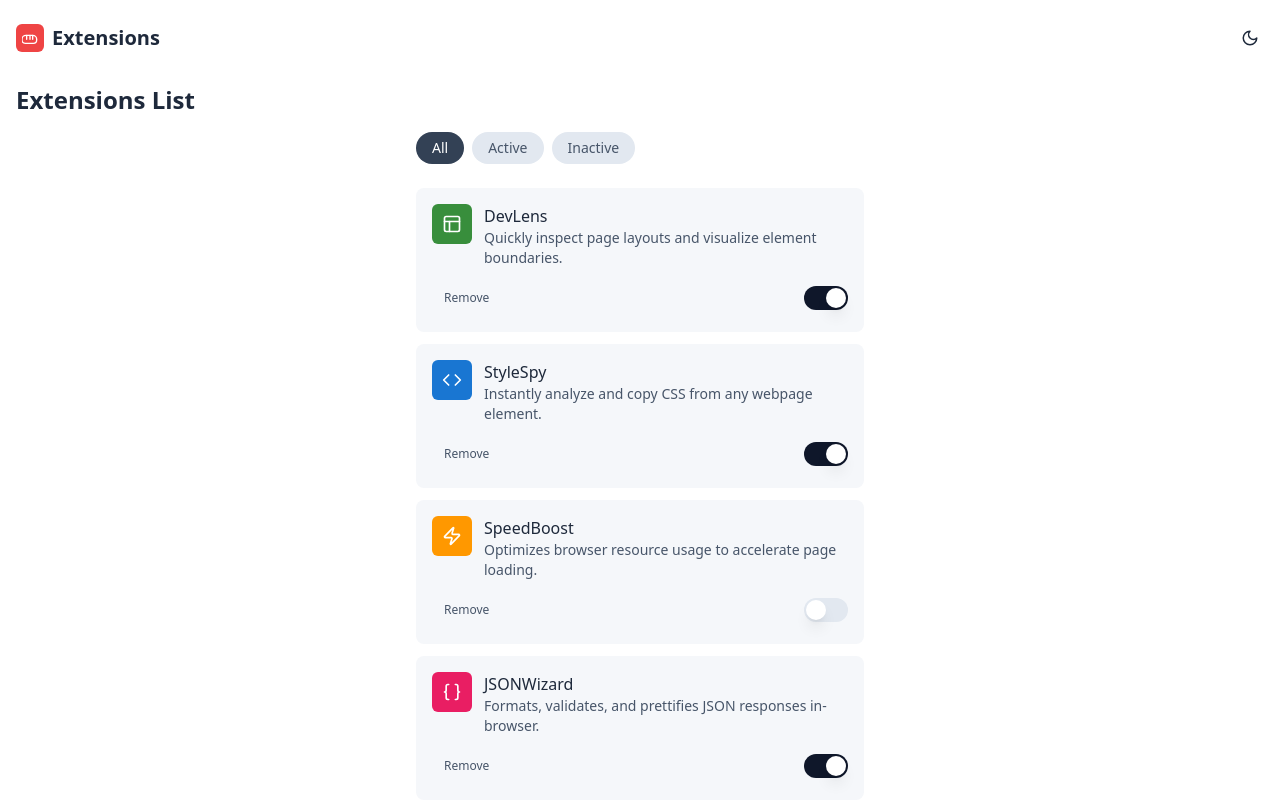
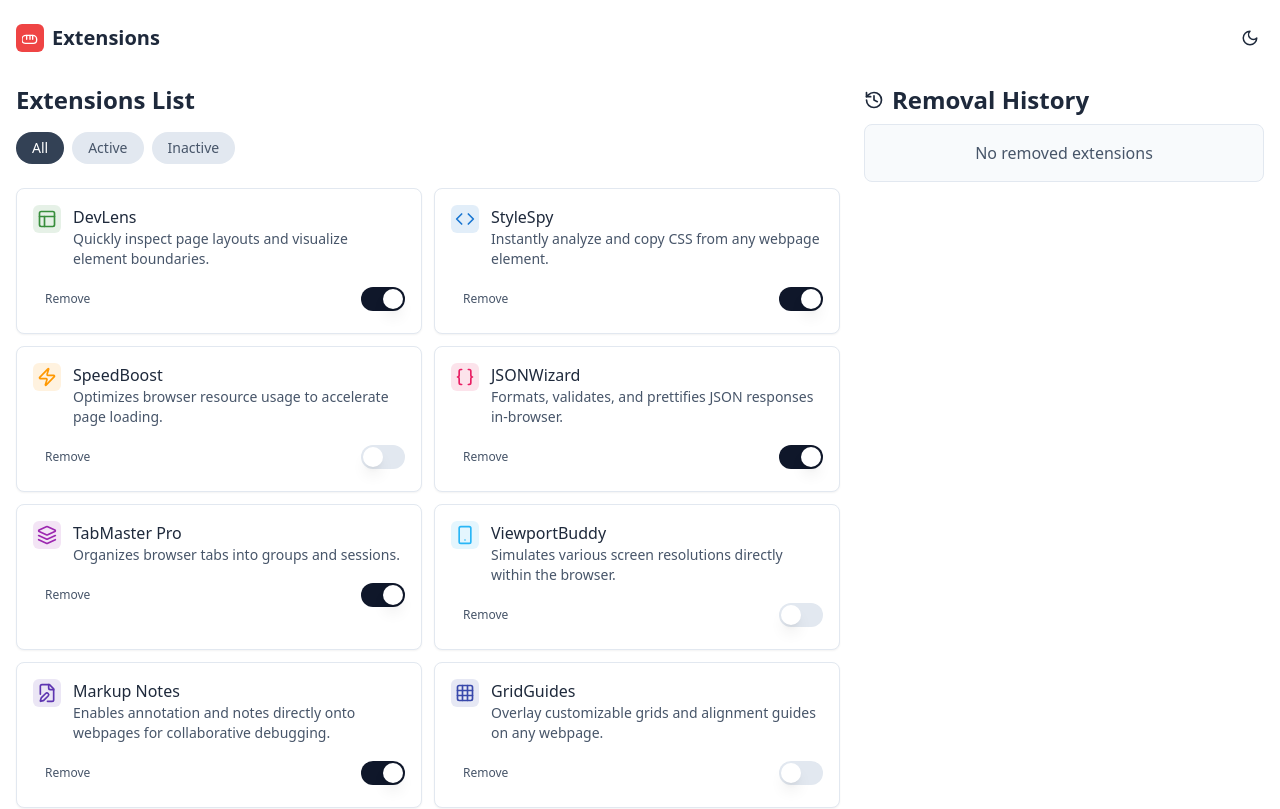
Before and after one commit to ChatWithAIGit/quick-thing-maker, a React (Vite) app: page / in a window 1280 px wide. Shown: the top 809 px of the page. Built offline with nearby package versions, Linux system fonts and the light colour scheme.

Commit message:
feat: Implement extension history
Adds functionality to track removed extensions and re-add them.

```diff
--- a/src/components/ExtensionCard.tsx
+++ b/src/components/ExtensionCard.tsx
@@ -25,7 +25,7 @@ const ExtensionCard = ({
   onRemove,
 }: ExtensionCardProps) => {
   return (
-    <div className="card-container rounded-lg p-4 flex flex-col gap-3 transition-colors duration-300">
+    <div className="card-container rounded-lg p-4 flex flex-col gap-3 border border-slate-200 dark:border-slate-800 shadow-sm hover:shadow-md transition-all duration-300 bg-white dark:bg-slate-900">
       <div className="flex items-start gap-3">
         <ExtensionIcon icon={icon} color={iconColor} />
         <div className="flex-1">
--- a/src/components/ExtensionIcon.tsx
+++ b/src/components/ExtensionIcon.tsx
@@ -1,21 +1,20 @@
 
 import React from "react";
 import { LucideIcon } from "lucide-react";
-import { cn } from "@/lib/utils";
 
 interface ExtensionIconProps {
   icon: LucideIcon;
   color: string;
-  className?: string;
+  size?: number;
 }
 
-const ExtensionIcon = ({ icon: Icon, color, className }: ExtensionIconProps) => {
+const ExtensionIcon = ({ icon: Icon, color, size = 20 }: ExtensionIconProps) => {
   return (
     <div
-      className={cn("extension-icon", className)}
-      style={{ backgroundColor: color }}
+      className="rounded-md flex items-center justify-center p-1"
+      style={{ backgroundColor: `${color}20` }}
     >
-      <Icon size={20} />
+      <Icon size={size} color={color} />
     </div>
   );
 };
--- a/src/components/ExtensionsList.tsx
+++ b/src/components/ExtensionsList.tsx
@@ -23,11 +23,12 @@ const ExtensionsList = ({ extensions, onToggle, onRemove }: ExtensionsListProps)
   });
 
   return (
-    <div className="w-full max-w-md mx-auto">
+    <div className="w-full">
       <FilterTabs activeFilter={activeFilter} setActiveFilter={setActiveFilter} />
 
-      <div className="space-y-3 mt-6">
-        {filteredExtensions.map((extension) => (
+      <div className="grid grid-cols-1 md:grid-cols-2 gap-3 mt-6">
+        {filteredExtensions.length > 0 ? (
+          filteredExtensions.map((extension) => (
             <ExtensionCard
               key={extension.id}
               name={extension.name}
@@ -38,7 +39,12 @@ const ExtensionsList = ({ extensions, onToggle, onRemove }: ExtensionsListProps)
               onToggle={(active) => onToggle(extension.id, active)}
               onRemove={() => onRemove(extension.id)}
             />
-        ))}
+          ))
+        ) : (
+          <div className="col-span-full py-8 text-center text-slate-500 dark:text-slate-400">
+            No extensions found matching your filter
+          </div>
+        )}
       </div>
     </div>
   );
--- /dev/null
+++ b/src/components/RemovedExtensionsList.tsx
@@ -0,0 +1,51 @@
+
+import React from "react";
+import { Extension } from "@/types/extension";
+import { Button } from "@/components/ui/button";
+import ExtensionIcon from "./ExtensionIcon";
+import { RotateCcw } from "lucide-react";
+
+interface RemovedExtensionsListProps {
+  removedExtensions: Extension[];
+  onRestore: (id: string) => void;
+}
+
+const RemovedExtensionsList = ({
+  removedExtensions,
+  onRestore
+}: RemovedExtensionsListProps) => {
+  if (removedExtensions.length === 0) {
+    return (
+      <div className="rounded-lg p-4 border border-slate-200 dark:border-slate-800 bg-slate-50 dark:bg-slate-900/50 text-center">
+        <p className="text-slate-600 dark:text-slate-400">No removed extensions</p>
+      </div>
+    );
+  }
+
+  return (
+    <div className="space-y-3">
+      {removedExtensions.map((extension) => (
+        <div
+          key={extension.id}
+          className="rounded-lg p-3 flex items-center gap-3 border border-slate-200 dark:border-slate-800 bg-white dark:bg-slate-900"
+        >
+          <ExtensionIcon icon={extension.icon} color={extension.iconColor} size={16} />
+          <div className="flex-1">
+            <h4 className="font-medium text-sm text-slate-800 dark:text-white">{extension.name}</h4>
+          </div>
+          <Button
+            variant="ghost"
+            size="sm"
+            className="text-xs flex items-center gap-1"
+            onClick={() => onRestore(extension.id)}
+          >
+            <RotateCcw size={14} />
+            Restore
+          </Button>
+        </div>
+      ))}
+    </div>
+  );
+};
+
+export default RemovedExtensionsList;
--- a/src/pages/Index.tsx
+++ b/src/pages/Index.tsx
@@ -1,3 +1,4 @@
+
 import React, { useState } from "react";
 import {
   Code,
@@ -14,12 +15,14 @@ import {
   FileCode,
   Terminal,
   Sun,
-  Moon
+  Moon,
+  History
 } from "lucide-react";
 import { Extension } from "@/types/extension";
 import ExtensionsList from "@/components/ExtensionsList";
 import { toast } from "@/hooks/use-toast";
 import { useTheme } from "@/providers/ThemeProvider";
+import RemovedExtensionsList from "@/components/RemovedExtensionsList";
 
 const Index = () => {
   const { theme, toggleTheme } = useTheme();
@@ -122,6 +125,8 @@ const Index = () => {
     },
   ]);
 
+  const [removedExtensions, setRemovedExtensions] = useState<Extension[]>([]);
+
   const handleToggle = (id: string, active: boolean) => {
     setExtensions(
       extensions.map((ext) =>
@@ -143,17 +148,38 @@ const Index = () => {
   const handleRemove = (id: string) => {
     const extension = extensions.find((ext) => ext.id === id);
     if (extension) {
+      // Add to removed extensions history
+      setRemovedExtensions([...removedExtensions, extension]);
+
+      // Remove from active extensions
       setExtensions(extensions.filter((ext) => ext.id !== id));
+
       toast({
         title: `${extension.name} removed`,
-        description: "The extension has been removed from your browser.",
+        description: "The extension has been moved to your removal history.",
+      });
+    }
+  };
+
+  const handleRestore = (id: string) => {
+    const extension = removedExtensions.find((ext) => ext.id === id);
+    if (extension) {
+      // Add back to active extensions
+      setExtensions([...extensions, extension]);
+
+      // Remove from removed extensions history
+      setRemovedExtensions(removedExtensions.filter((ext) => ext.id !== id));
+
+      toast({
+        title: `${extension.name} restored`,
+        description: "The extension has been added back to your active list.",
       });
     }
   };
 
   return (
     <div className="min-h-screen bg-lighter dark:bg-darker transition-colors duration-300">
-      <div className="container py-6 px-4">
+      <div className="container py-6 px-4 mx-auto max-w-7xl">
         <header className="flex items-center justify-between mb-4">
           <div className="flex items-center gap-2">
             <div className="w-7 h-7 bg-red-500 rounded-md flex items-center justify-center">
@@ -177,13 +203,27 @@ const Index = () => {
           </button>
         </header>
 
-        <h2 className="text-2xl font-bold text-slate-800 dark:text-white mt-8 mb-2">Extensions List</h2>
+        <div className="grid grid-cols-1 lg:grid-cols-3 gap-6">
+          <div className="lg:col-span-2">
+            <h2 className="text-2xl font-bold text-slate-800 dark:text-white mt-4 mb-2">Extensions List</h2>
+            <ExtensionsList
+              extensions={extensions}
+              onToggle={handleToggle}
+              onRemove={handleRemove}
+            />
+          </div>
 
-        <ExtensionsList
-          extensions={extensions}
-          onToggle={handleToggle}
-          onRemove={handleRemove}
-        />
+          <div className="lg:col-span-1">
+            <h2 className="text-2xl font-bold text-slate-800 dark:text-white mt-4 mb-2 flex items-center gap-2">
+              <History size={20} />
+              Removal History
+            </h2>
+            <RemovedExtensionsList
+              removedExtensions={removedExtensions}
+              onRestore={handleRestore}
+            />
+          </div>
+        </div>
       </div>
     </div>
   );
```
Lines whose indentation alone changed are shown as unchanged.
